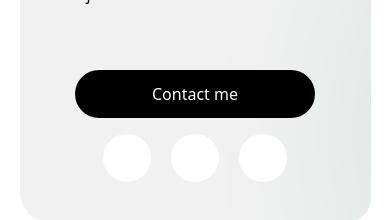
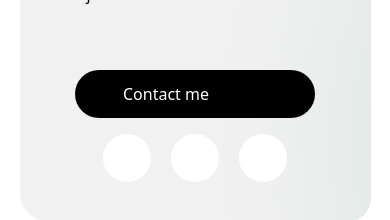
Before and after one commit to jaigaignery/portfolio, a Next.js app: page / in a window 390 px wide. Shown: the part 534-754 px from the top of the page. Built offline with nearby package versions, Linux system fonts and the light colour scheme.

Commit message:
Added email to contact me button

```diff
--- a/src/pages/index.tsx
+++ b/src/pages/index.tsx
@@ -51,9 +51,13 @@ export default function Home() {
             easier.
           </p>
           <div className="flex flex-col lg:flex-row items-center gap-4">
-            <button className=" bg-black text-white font-medium py-3 px-12 rounded-full w-60 lg:w-auto">
+            <a
+              href="mailto:jaigaignery@gmail.com"
+              className="bg-black text-white font-medium py-3 px-12 rounded-full w-60 lg:w-auto"
+            >
               Contact me
-            </button>
+            </a>
+
             <div className="flex flex-row gap-5">
               <SocialButton
                 bgColour="github"
```
